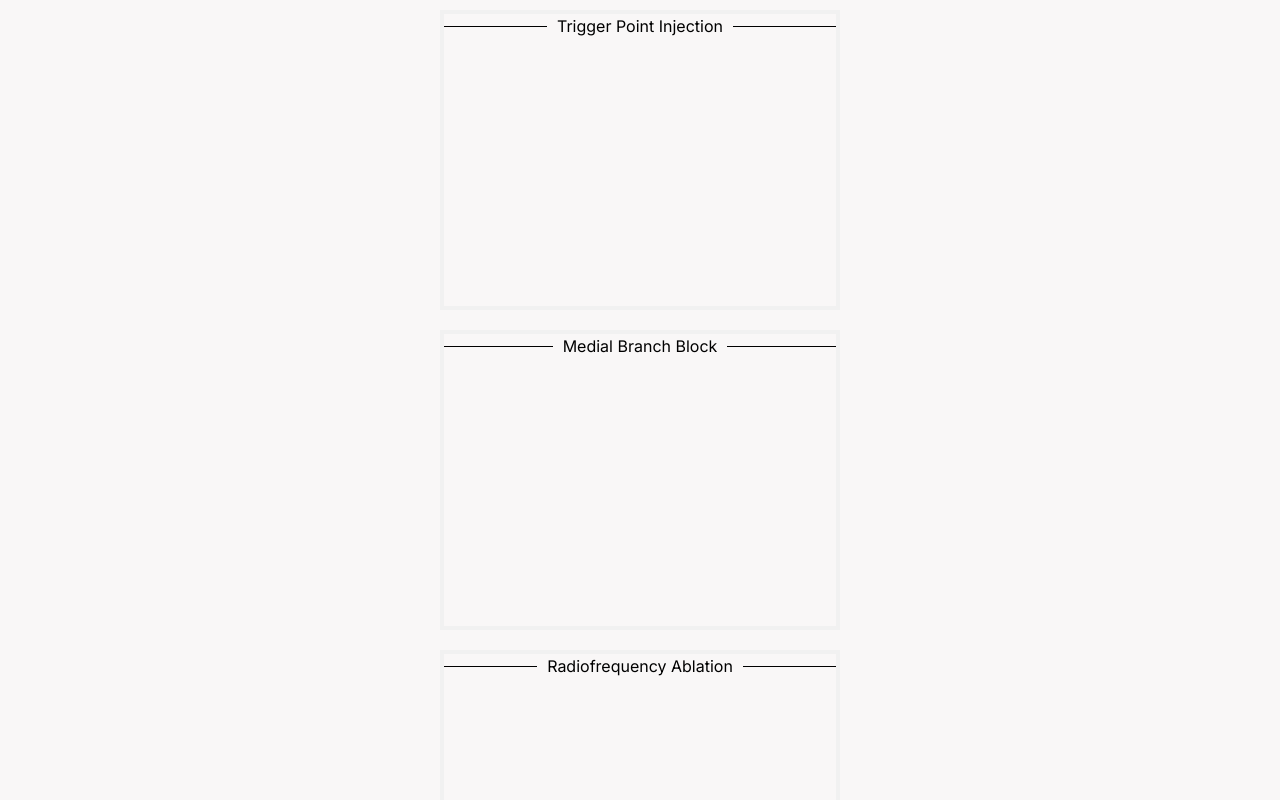
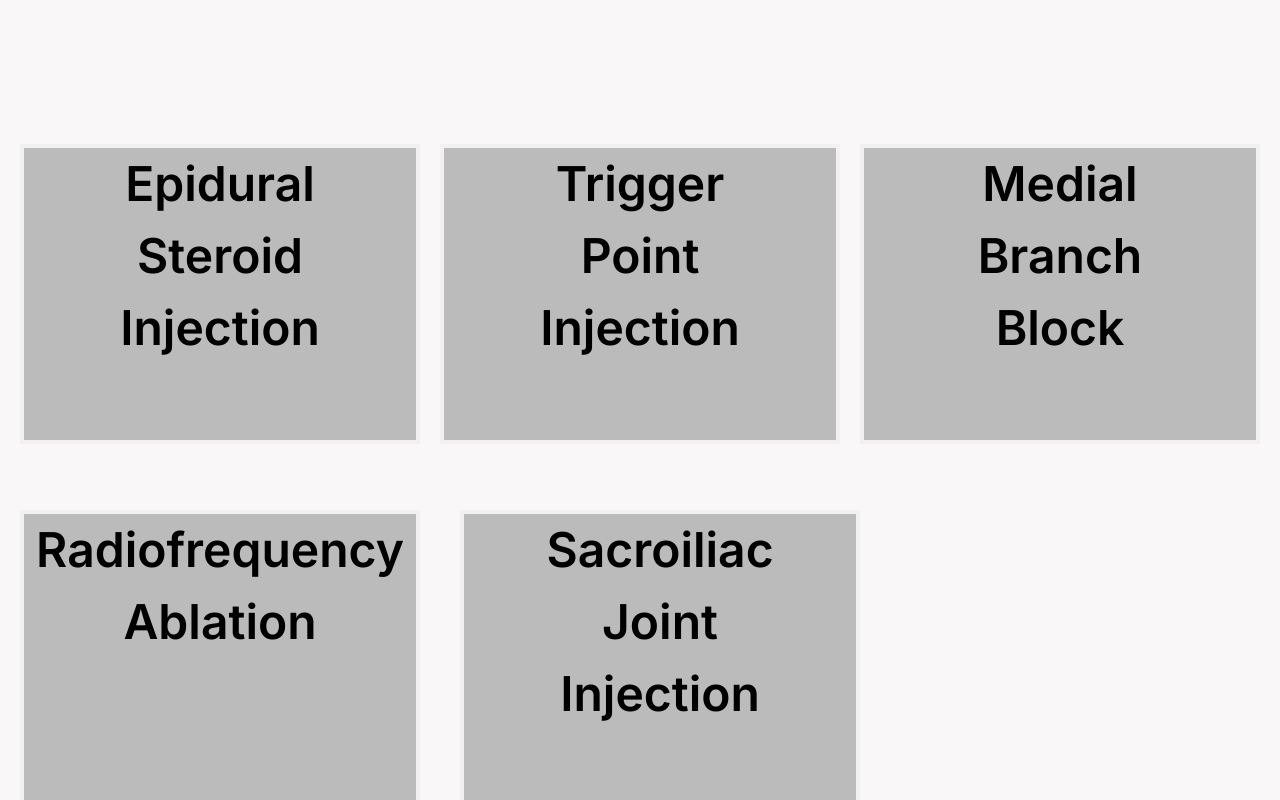
Before and after one commit to federicodez/bpc, a Next.js app: page /procedures in a window 1280 px wide. Shown: the part 720-1520 px from the top of the page. Built offline with nearby package versions, Linux system fonts and the light colour scheme.

Commit message:
changed procedures html format

```diff
--- a/src/app/procedures/page.tsx
+++ b/src/app/procedures/page.tsx
@@ -19,15 +19,22 @@ export default function Procedures() {
           suitable and personalized care.
         </p>
       </div>
-
       <section>
         <div className="row">
-          <div className="column">
+          <div className="col">
             <div className="card">
-              <div className="cover epidural">
-                <h1>Epidural Steroid Injection</h1>
-                <div className="card-back epidural">
-                  <a href="#">
+              <div className="card-inner">
+                <div className="card-front">
+                  <h2>
+                    Epidural
+                    <br />
+                    Steroid
+                    <br />
+                    Injection
+                  </h2>
+                </div>
+                <div className="card-back">
+                  <p>
                     This injection procedure is conducted to alleviate neck,
                     shoulder, and arm pain resulting from nerve root compression
                     in the cervical spine. Various conditions, such as spinal
@@ -37,110 +44,140 @@ export default function Procedures() {
                     associated with these conditions. Patients can typically
                     expect to experience relief within 3-7 days after the
                     procedure.
-                  </a>
-                </div>
-              </div>
-            </div>
-            <div className="column">
-              <div className="card">
-                <div className="cover trigger">
-                  <h1>Trigger Point Injection</h1>
-                  <div className="card-back trigger">
-                    <a href="#">
-                      This outpatient procedure is specifically intended to
-                      reduce or alleviate pain caused by small tender knots that
-                      develop in the muscles of the neck and back. The process
-                      is quick, usually taking only a few minutes, and it is
-                      performed under local anesthesia. A small needle is
-                      carefully inserted into the knots and injected with a
-                      combination of local anesthetic and steroid medication.
-                      The treatment is designed to provide nearly instant
-                      relief, and its effectiveness can last from several hours
-                      to weeks, depending on the use of steroids. This allows
-                      patients to have a window of relief during which they can
-                      engage in exercises and stretching routines to help ease
-                      the tension and discomfort caused by those muscle knots.
-                    </a>
+                  </p>
                 </div>
               </div>
             </div>
           </div>
-            <div className="column">
+        </div>
         <div className="card">
-                <div className="cover medial">
-                  <h1>Medial Branch Block</h1>
-                  <div className="card-back medial">
-                    <a href="#">
-                      This diagnostic procedure serves the purposes of
-                      identifying a painful facet joint that might benefit from
-                      a radiofrequency ablation. The facet joints in the spine
-                      allow for bending, twisting, and flexing movements. If
-                      these joints become arthritic or enlarged, they can cause
-                      pain. Similar to a facet injection, a small needle is
-                      precisely placed near the medial branch nerve with the
-                      guidance of x-ray imaging. A small amount of local
-                      anesthetic is then administered to numb the nerve.
-                      Following the injection, patients are encouraged to resume
-                      their regular activities and monitor their pain relief
-                      over the next 30 minutes to 2 hours. If the patient
-                      experiences significant relief from the pain, they may be
-                      considered a suitable candidate for the radiofrequency
-                      ablation procedure.
-                    </a>
+          <div className="card-inner">
+            <div className="card-front">
+              <h2>
+                Trigger
+                <br />
+                Point
+                <br />
+                Injection
+              </h2>
+            </div>
+            <div className="card-back">
+              <p>
+                This outpatient procedure is specifically intended to reduce or
+                alleviate pain caused by small tender knots that develop in the
+                muscles of the neck and back. The process is quick, usually
+                taking only a few minutes, and it is performed under local
+                anesthesia. A small needle is carefully inserted into the knots
+                and injected with a combination of local anesthetic and steroid
+                medication. The treatment is designed to provide nearly instant
+                relief, and its effectiveness can last from several hours to
+                weeks, depending on the use of steroids. This allows patients to
+                have a window of relief during which they can engage in
+                exercises and stretching routines to help ease the tension and
+                discomfort caused by those muscle knots.
+              </p>
+            </div>
+          </div>
+        </div>
+        <div className="row">
+          <div className="col">
+            <div className="card">
+              <div className="card-inner">
+                <div className="card-front">
+                  <h2>
+                    Medial
+                    <br />
+                    Branch
+                    <br />
+                    Block
+                  </h2>
+                </div>
+                <div className="card-back">
+                  <p>
+                    This diagnostic procedure serves the purposes of identifying
+                    a painful facet joint that might benefit from a
+                    radiofrequency ablation. The facet joints in the spine allow
+                    for bending, twisting, and flexing movements. If these
+                    joints become arthritic or enlarged, they can cause pain.
+                    Similar to a facet injection, a small needle is precisely
+                    placed near the medial branch nerve with the guidance of
+                    x-ray imaging. A small amount of local anesthetic is then
+                    administered to numb the nerve. Following the injection,
+                    patients are encouraged to resume their regular activities
+                    and monitor their pain relief over the next 30 minutes to 2
+                    hours. If the patient experiences significant relief from
+                    the pain, they may be considered a suitable candidate for
+                    the radiofrequency ablation procedure.
+                  </p>
                 </div>
               </div>
             </div>
           </div>
-            <div className="column">
+        </div>
+        <div className="row">
+          <div className="col">
             <div className="card">
-                <div className="cover radio">
-                  <h1>Radiofrequency Ablation</h1>
-                  <div className="card-back radio">
-                    <a href="#">
+              <div className="card-inner">
+                <div className="card-front">
+                  <h2>
+                    Radiofrequency
+                    <br />
+                    Ablation
+                  </h2>
+                </div>
+                <div className="card-back">
+                  <p>
                     This is a minimally invasive procedure known as a
                     radiofrequency ablation or rhizotomy. The primary goal of
-                      this procedure is to reduce or eliminate the pain caused
-                      by damaged facet joints by disrupting the sensory nerves
+                    this procedure is to reduce or eliminate the pain caused by
+                    damaged facet joints by disrupting the sensory nerves
                     responsible for carrying pain signals. Similar to facet
                     injections, a specialized needle is guided under x-ray to
                     the junction where the medial branch nerve is typically
                     located. The positioning of the needle is carefully tested
-                      to ensure accuracy. Once confirmed, the nerve is numbed
-                      and then heated for 90-120 seconds, effectively disrupting
-                      its pain signaling. Optimal pain relief is usually
-                      achieved within 2-4 weeks following the procedure.
-                      Radiofrequency ablation can be performed under local
-                      anesthesia or sedation, depending on the patient's
-                      preference and needs.
-                    </a>
+                    to ensure accuracy. Once confirmed, the nerve is numbed and
+                    then heated for 90-120 seconds, effectively disrupting its
+                    pain signaling. Optimal pain relief is usually achieved
+                    within 2-4 weeks following the procedure. Radiofrequency
+                    ablation can be performed under local anesthesia or
+                    sedation, depending on the patient's preference and needs.
+                  </p>
                 </div>
               </div>
             </div>
           </div>
-            <div className="column">
+        </div>
+        <div className="row">
+          <div className="col">
             <div className="card">
-                <div className="cover joint">
-                  <h1>Sacroiliac Joint Injection</h1>
-                  <div className="card-back joint">
-                    <a href="#">
+              <div className="card-inner">
+                <div className="card-front">
+                  <h2>
+                    Sacroiliac
+                    <br />
+                    Joint
+                    <br />
+                    Injection
+                  </h2>
+                </div>
+                <div className="card-back">
+                  <p>
                     Patients experiencing lower back or buttocks pain can find
                     relief through sacroiliac joint injections. The sacroiliac
                     joint (SIJ) is the area where the spine and hip come
                     together to form a joint space. Inflammation in this area
                     can lead to pain resulting from arthritis, trauma, or
-                      various diseases. During the procedure, the patient lies
-                      on their stomach with a comfortable pillow for support.
-                      Under the guidance of fluoroscopy (x-ray), a small needle
-                      is carefully directed into the joint. After confirming the
+                    various diseases. During the procedure, the patient lies on
+                    their stomach with a comfortable pillow for support. Under
+                    the guidance of fluoroscopy (x-ray), a small needle is
+                    carefully directed into the joint. After confirming the
                     needle's position with a contrast dye, a mixture of local
-                      anesthetic and steroid medication is injected in and
-                      around the joint. Typically, patients experience relief
-                      within 1-3 days, and optimal pain relief is felt within
-                      5-14 days after the injection. This procedure can provide
-                      significant relief to those suffering form sacroiliac
-                      joint-related pain.
-                    </a>
-                  </div>
+                    anesthetic and steroid medication is injected in and around
+                    the joint. Typically, patients experience relief within 1-3
+                    days, and optimal pain relief is felt within 5-14 days after
+                    the injection. This procedure can provide significant relief
+                    to those suffering form sacroiliac joint-related pain.
+                  </p>
                 </div>
               </div>
             </div>
```
Lines whose indentation alone changed are shown as unchanged.
